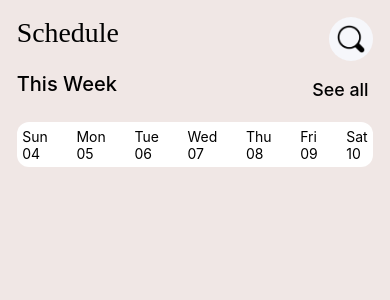
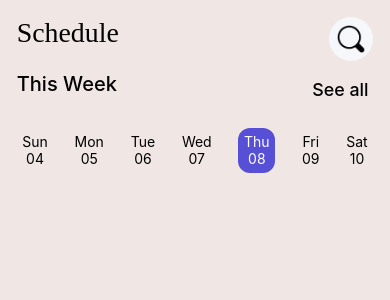
Before and after one commit to Mansoorali121/Student-Management-App-with-Firebase, a React Native app: screen / in a window 390 px wide. Shown: the top 300 px of the page. Built offline with nearby package versions, Linux system fonts and the light colour scheme.

Commit message:
Dynamic Selection of list

```diff
--- a/src/components/Weeklist.js
+++ b/src/components/Weeklist.js
@@ -1,57 +1,56 @@
-import { StyleSheet, Text, View } from 'react-native';
-import React from 'react';
+import { StyleSheet, Text, View, TouchableOpacity } from 'react-native';
+import React, { useState } from 'react';
 import { s } from 'react-native-size-matters';
 import theme from '../common/Theme';
 
 const data = [
-  { id: 1, name: 'Sun', day: 1 },
-  { id: 2, name: 'Mun', day: 2 },
-  { id: 3, name: 'Tue', day: 3 },
-  { id: 4, name: 'Wed', day: 4 },
-  { id: 5, name: 'Thu', day: 5 },
-  { id: 6, name: 'Fri', day: 6 },
-  { id: 7, name: 'Sat', day: 7 },
+  { id: 1, name: 'Sun', day: '04' },
+  { id: 2, name: 'Mon', day: '05' },
+  { id: 3, name: 'Tue', day: '06' },
+  { id: 4, name: 'Wed', day: '07' },
+  { id: 5, name: 'Thu', day: '08' },
+  { id: 6, name: 'Fri', day: '09' },
+  { id: 7, name: 'Sat', day: '10' },
 ];
 
 const Weeklist = () => {
+
+  const [selectedId, setSelectedId] = useState(5);
+
   return (
     <View style={styles.container}>
       <View style={styles.weeksnames}>
-        <View>
-          <Text>Sun</Text>
-          <Text>04</Text>
-        </View>
-        <View>
-          <Text>Mon</Text>
-          <Text>05</Text>
-        </View>
-        <View>
-          <Text>Tue</Text>
-          <Text>06</Text>
-        </View>
-        {/* More */}
-        <View>
-          <Text>Wed</Text>
-          <Text>07</Text>
-        </View>
-        <View>
-          <Text>Thu</Text>
-          <Text>08</Text>
-        </View>
-        <View>
-          <Text>Fri</Text>
-          <Text>09</Text>
-        </View>
-        <View>
-          <Text>Sat</Text>
-          <Text>10</Text>
-        </View>
+
+        {data.map((item) => {
+
+          const isSelected = item.id === selectedId;
+
+          return (
+            <TouchableOpacity
+              key={item.id}
+              onPress={() => setSelectedId(item.id)}
+              style={isSelected ? styles.selected : styles.common}
+            >
+              <Text style={isSelected ? styles.selectedtext : null}>
+                {item.name}
+              </Text>
+
+              <Text style={isSelected ? styles.selectedtext : null}>
+                {item.day}
+              </Text>
+
+            </TouchableOpacity>
+          );
+
+        })}
+
       </View>
     </View>
   );
 };
 
 export default Weeklist;
+
 
 const styles = StyleSheet.create({
   container: { marginTop: s(20) },
@@ -61,6 +60,13 @@ const styles = StyleSheet.create({
     borderRadius: theme.radius.md,
     padding: s(5),
     alignItems: 'center',
-    backgroundColor:theme.colors.screenBackground
   },
+  selected: {
+    backgroundColor: theme.colors.primaryDark,
+    padding: s(5),
+    borderRadius: theme.radius.md,
+    alignItems: 'center',
+  },
+  selectedtext: { color: theme.colors.screenBackground },
+  common:{alignItems: 'center'}
 });
```
